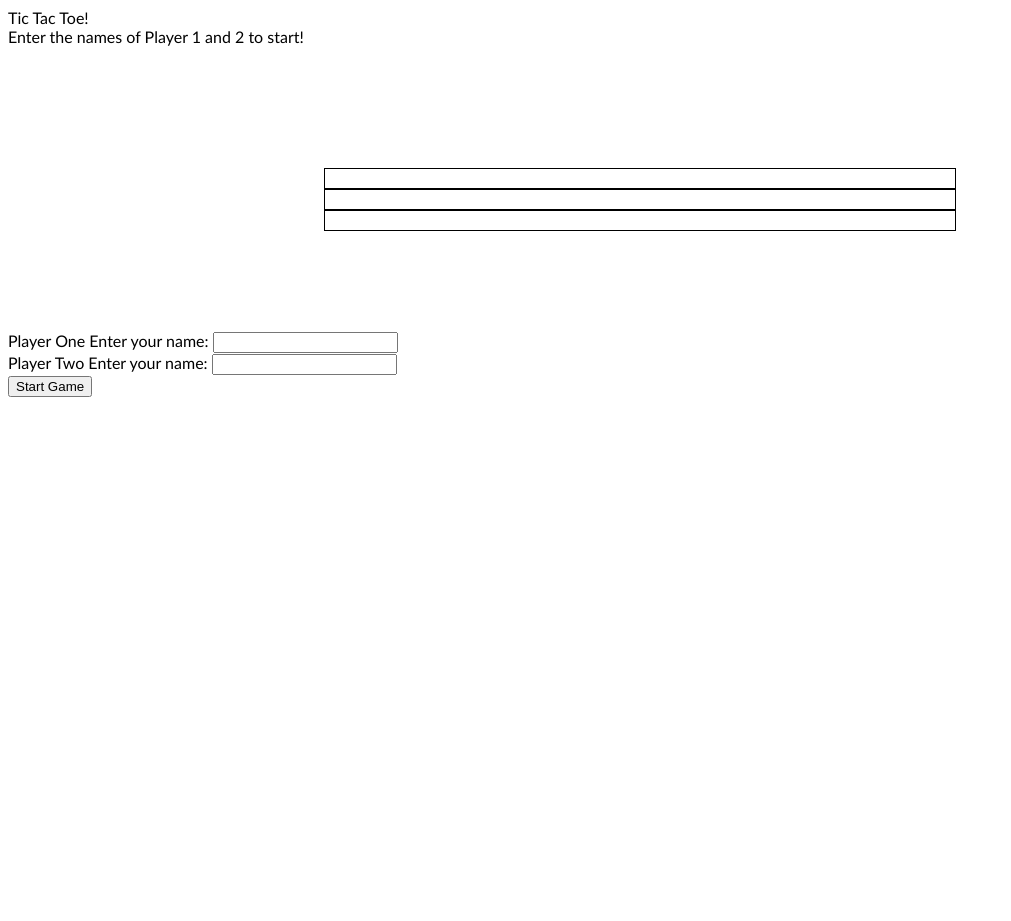
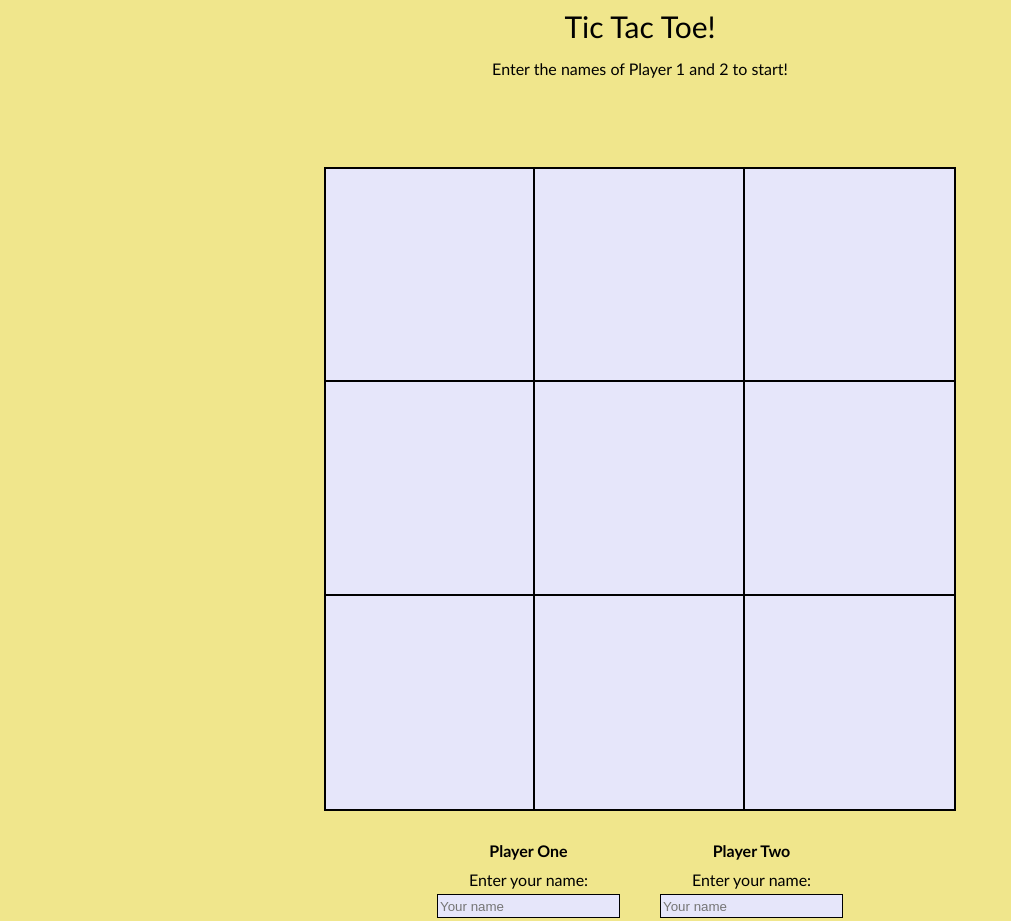
Before and after one commit to vvidday/tic-tac-toe, a plain HTML site: page index.html in a window 1280 px wide. Shown: the top 921 px of the page, without its empty margins (0-1011 px from the left). Before the commit the page ends 800 px from the top, so only its background shows below. Drawn offline with Linux system fonts and the light colour scheme.

Commit message:
Added styling

```diff
--- a/index.html
+++ b/index.html
@@ -19,19 +19,19 @@
 
     <section id="board-container">
         <div id="first-row" class="grid">
-            <div id="1" class="square invisible">1</div>
-            <div id="2" class="square invisible">2</div>
-            <div id="3" class="square invisible">3</div>
+            <div class="square-container"><div id="1" class="square invisible">1</div></div>
+            <div class="square-container"><div id="2" class="square invisible">2</div></div>
+            <div class="square-container"><div id="3" class="square invisible">3</div></div>
         </div>
         <div id="second-row" class="grid">
-            <div id="4" class="square invisible">4</div>
-            <div id="5" class="square invisible">5</div>
-            <div id="6" class="square invisible">6</div>
+            <div class="square-container"><div id="4" class="square invisible">4</div></div>
+            <div class="square-container"><div id="5" class="square invisible">5</div></div>
+            <div class="square-container"><div id="6" class="square invisible">6</div></div>
         </div>
         <div id="third-row" class="grid">
-            <div id="7" class="square invisible">7</div>
-            <div id="8" class="square invisible">8</div>
-            <div id="9" class="square invisible">9</div>
+            <div class="square-container"><div id="7" class="square invisible">7</div></div>
+            <div class="square-container"><div id="8" class="square invisible">8</div></div>
+            <div class="square-container"><div id="9" class="square invisible">9</div></div>
         </div>
 
     </section>
@@ -41,12 +41,12 @@
             <div id="player-one-input" class="input-div">
                 <span>Player One</span>
                 <label for="player-one">Enter your name:</label>
-                <input type="text" name="player-one" id="player-one">
+                <input type="text" name="player-one" id="player-one" placeholder="Your name">
             </div>
             <div id="player-two-input" class="input-div">
                 <span>Player Two</span>
                 <label for="player-one">Enter your name:</label>
-                <input type="text" name="player-two" id="player-two">
+                <input type="text" name="player-two" id="player-two" placeholder="Your name">
             </div>
         </div>
         <div class="start-button-div">
--- a/style.css
+++ b/style.css
@@ -5,11 +5,27 @@
 
 body {
   font-size: 1.6rem;
+  background-color: khaki;
+}
+
+header {
+  font-size: 3rem;
+  text-align: center;
+  margin-bottom: 1.5rem;
+}
+
+#state-container {
+  text-align: center;
+}
+
+#reset-button {
+  margin-top: 2rem;
 }
 
 #board-container {
-  width: 50%;
-  margin: 10rem auto;
+  background-color: lavender;
+  width: 80%;
+  margin: 3rem auto;
   display: grid;
   grid-template-rows: repeat(3, minmax(0, 1fr));
 }
@@ -17,15 +33,108 @@ body {
 .grid {
   display: grid;
   grid-template-columns: repeat(3, minmax(0, 1fr));
-  border: 1px solid;
+}
+
+.square-container {
+  position: relative;
+  border-right: 2px solid;
+  border-bottom: 2px solid;
+  padding-bottom: 100%;
+}
+
+.square-container:first-child {
+  border-left: 2px solid;
+}
+
+#first-row > .square-container {
+  border-top: 2px solid;
 }
 
 .square {
+  font-size: 5rem;
+  position: absolute;
   display: flex;
   justify-content: center;
   align-items: center;
+  width: 100%;
+  height: 100%;
+}
+
+#input-container {
+  display: grid;
+  grid-template-rows: minmax(0, 1fr) 0.2fr;
+  justify-items: center;
+  width: 100%;
+  margin: auto;
+  row-gap: 2rem;
+}
+
+.inputs {
+  display: flex;
+  flex-direction: column;
+}
+
+.input-div {
+  display: flex;
+  flex-direction: column;
+  align-items: center;
+  margin: 2rem 0rem;
+}
+
+.start-button-div {
+  grid-row-start: 2;
 }
 
 .invisible {
   opacity: 0;
 }
+
+span {
+  font-weight: bold;
+  margin-bottom: 1rem;
+}
+
+@media screen and (min-width: 500px) {
+  #board-container {
+    width: 50%;
+  }
+  .inputs {
+    flex-direction: row;
+  }
+  .input-div {
+    margin: 0rem 2rem;
+  }
+}
+
+@media screen and (min-width: 1600px) {
+  :root {
+    font-size: 12px;
+  }
+  #board-container {
+    width: 30%;
+  }
+}
+
+button {
+  font-size: 1.5rem;
+  padding: 1rem;
+  border-radius: 2rem;
+  border: 1px solid;
+}
+
+button:hover {
+  cursor: pointer;
+  background-color: rgba(34, 34, 34, 0.4);
+}
+
+input {
+  background-color: lavender;
+  margin-top: 0.5rem;
+  border: 1px solid;
+  height: 2rem;
+}
+
+input:focus {
+  outline: none;
+  box-shadow: 0px 0px 2px 2px grey;
+}
```
Also changed, not shown: 1 other file.
